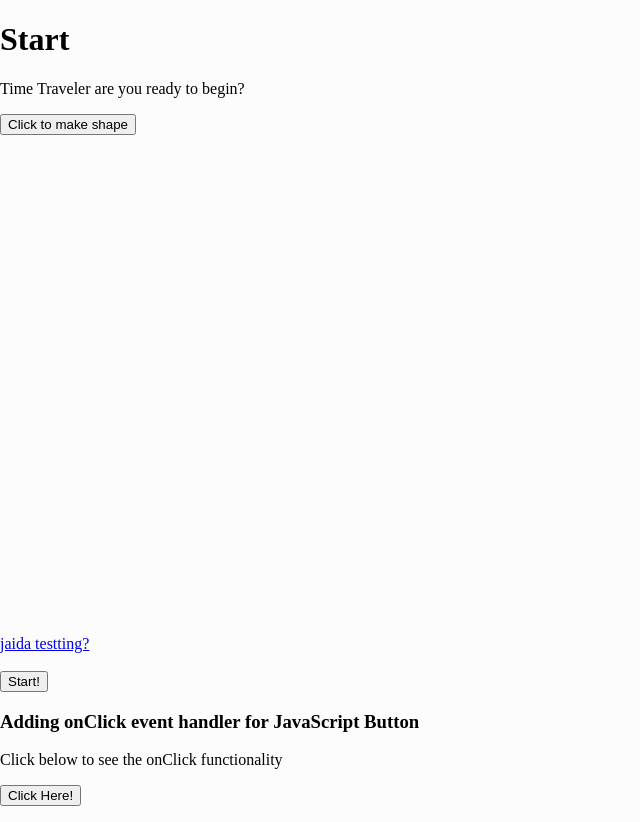
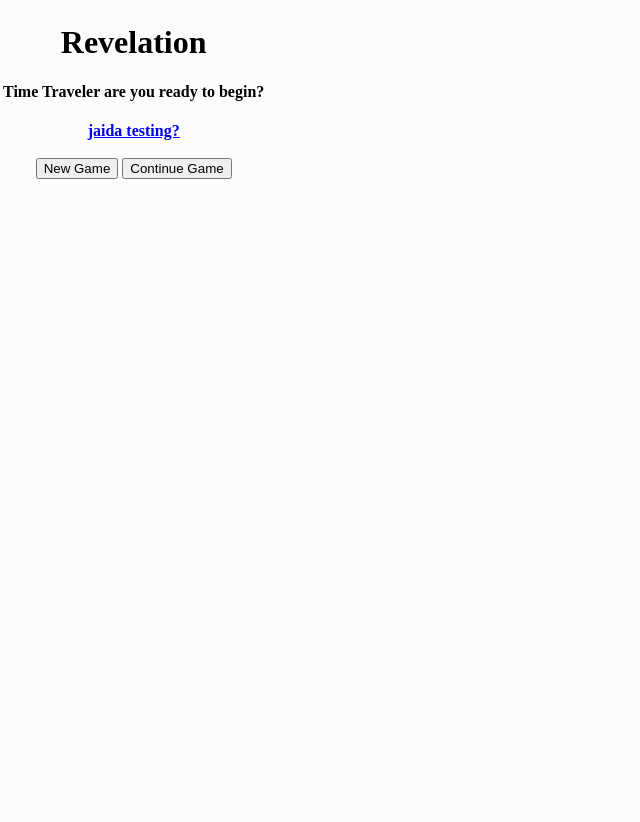
Before and after one commit to Alanna423/Revelation, a plain HTML site: page index.html in a window 1280 px wide. Shown: the whole page, without its empty margins (0-640 px from the left). After the commit the page ends 800 px from the top, so only its background shows below. Drawn offline with Linux system fonts and the light colour scheme.

Commit message:
Update index.html
11/6 1:30 a.m. change

```diff
--- a/index.html
+++ b/index.html
@@ -8,54 +8,51 @@
   <meta name="viewport" content="width=device-width,  initial-scale=1">
   <link rel="stylesheet" href="style.css">
 
-
-
-  <style>
-    h1,
-    figcaption,
-    p {
-      font-family: Rosarivo, serif;
-    }
-
-    body {
-      padding-center: 260px;
-    }
-  </style>
   <title>Bruh</title>
-
-
 
 </head>
 
 <body>
-  <h1>Start</h1>
-  <p>Time Traveler are you ready to begin?</p>
 
-  <button type="button" onClick="makeShape()"> Click to make shape </button>
-  <canvas id="game" width="800" height="500"></canvas>
-  <script src="timePeriods.js"></script>
+  <table class="bound"> <!-- table is used to make border around screen -->
+    <tr>
+      <th>
+        <center>
+          <h1 class="center">Revelation</h1>
+          <h4 class="center">Time Traveler are you ready to begin?</h4>
 
-  <a href="storyLine.html" class="bord"> jaida testting? </a>
+          <a href="storyLine.html" class="bord"> jaida testing? </a>
           <br><br>
-  <button id="one" onClick="changePage()">Start!</button>
+<!--       <button id="huh" onclick="change()">NNN</button>
+        <script>
+          function change() {
+            sessionStorage.setItem("level", 0)
+          sessionStorage.getItem('label')
+          var x = document.createElement("BUTTON");
+          var t = document.createTextNode("Click me");
+          x.appendChild(t);
+          document.body.appendChild(x);
+          }
+        </script>
+           -->
+          <button id="new" onClick="changePage()">New Game</button>
           <script>
             function changePage() {
-      window.location.href = "./next.html";
+
+              window.location.href = "./levelSelect.html";
             }
           </script>
 
-  <h3>Adding onClick event handler for JavaScript Button</h3>
-  <p>Click below to see the onClick functionality</p>
-  <button type="button" id="btn" onClick="sampleClick()">Click Here!</button>
-  <p id="samplebtn"></p>
+          <button id="continue" onClick="changePage()">Continue Game</button>
           <script>
-    function sampleClick() {
-      document.getElementById("btn").innerHTML = "You have clicked on JavaScript button";
+            function changePage() {
+              window.location.href = "./levelSelect.html";
             }
           </script>
-
-
-
+        </center>
+      </th>
+    </tr>
+  </table>
 
 </body>
 
```
Lines whose indentation alone changed are shown as unchanged.
